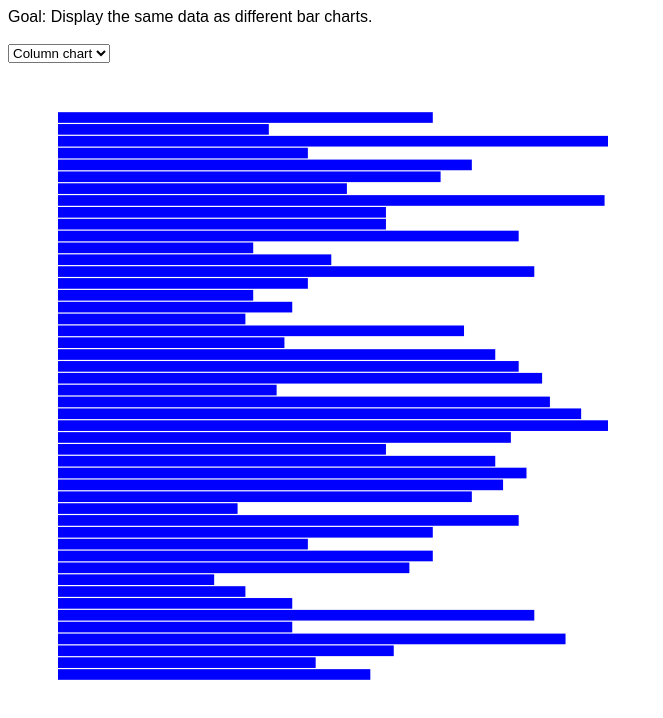
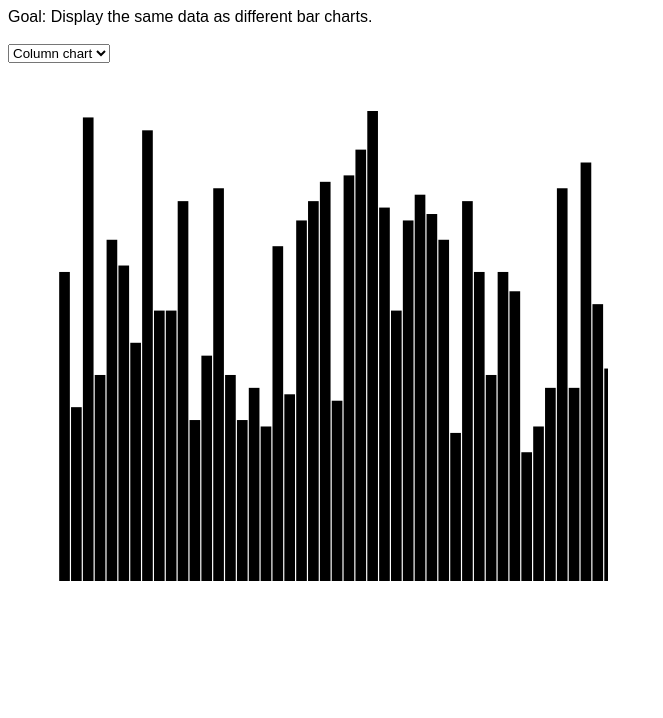
Before and after one commit to tippytappy/d3_study, a plain HTML site: page transitions/bar chart transforms.html in a window 1280 px wide. Shown: the whole page, without its empty margins (0-663 px from the left). Drawn offline with nearby package versions, Linux system fonts and the light colour scheme.

Commit message:
Transitions between columns and bars

```diff
--- a/transitions/bar chart transforms.html
+++ b/transitions/bar chart transforms.html
@@ -23,7 +23,7 @@
     // container
     const margins = {all: 30, top: 30, right: 30, bottom: 30, left: 50}
     width = 600
-    height = 600
+    height = 500
 
     const ctr = d3.select("#d3_chart")
       .append("svg")
@@ -44,6 +44,7 @@
         }
       )
 
+      /////////////////////////////////////// COLS //////////////////////////////////////////////
       function cols () {
         const x = d3.scaleBand()
           .domain(d3.map(data, d => d.index))
@@ -56,16 +57,29 @@
 
         ctr.selectAll('rect')
           .data(data)
-          .join('rect')
-          .transition()
-          .duration(1000)
-          .attr('x', d => x(d.index))
-          .attr('y', d => y(d.value1))
-          .attr('width', x.bandwidth)
-          .attr('height', d => height - y(d.value1))
-          .attr('fill', 'blue')
+          .join(
+            enter => enter
+              .append('rect')
+              .attr('x', d => x(d.index))
+              .attr('y', d => y(d.value1))
+              .attr('width', x.bandwidth)
+              .attr('height', d => height - y(d.value1)),
+            update => update
+            .call(update => update
+              .transition()
+              .attr('width', x.bandwidth)
+              .transition()
+              .duration(1000)
+              .attr('x', d => x(d.index))
+              .attr('y', d => y(d.value1))
+              .transition()
+              .attr('width', x.bandwidth)
+              .attr('height', d => height - y(d.value1))),
+            exit => exit.remove()
+          )
         }
 
+        /////////////////////////////////////// BARS //////////////////////////////////////////////
         function bars () {
         const y = d3.scaleBand()
           .domain(d3.map(data, d => d.index))
@@ -80,15 +94,14 @@
           .data(data)
           .join('rect')
           .transition()
-          .duration(1000)
+          .attr('height', y.bandwidth)
+          .attr('x', 0)
           .attr('y', d => y(d.index))
-          .attr('x', 0)
-          .attr('height', y.bandwidth)
-          .attr('width', d => 0 + x(d.value1))
-          .attr('fill', 'blue')
+          .transition()
+          .attr('width', d => x(d.value1))
         }
 
-      bars()
+      cols()
 
       d3.select('#dropdown')
       .on('change', function(e) {
```
